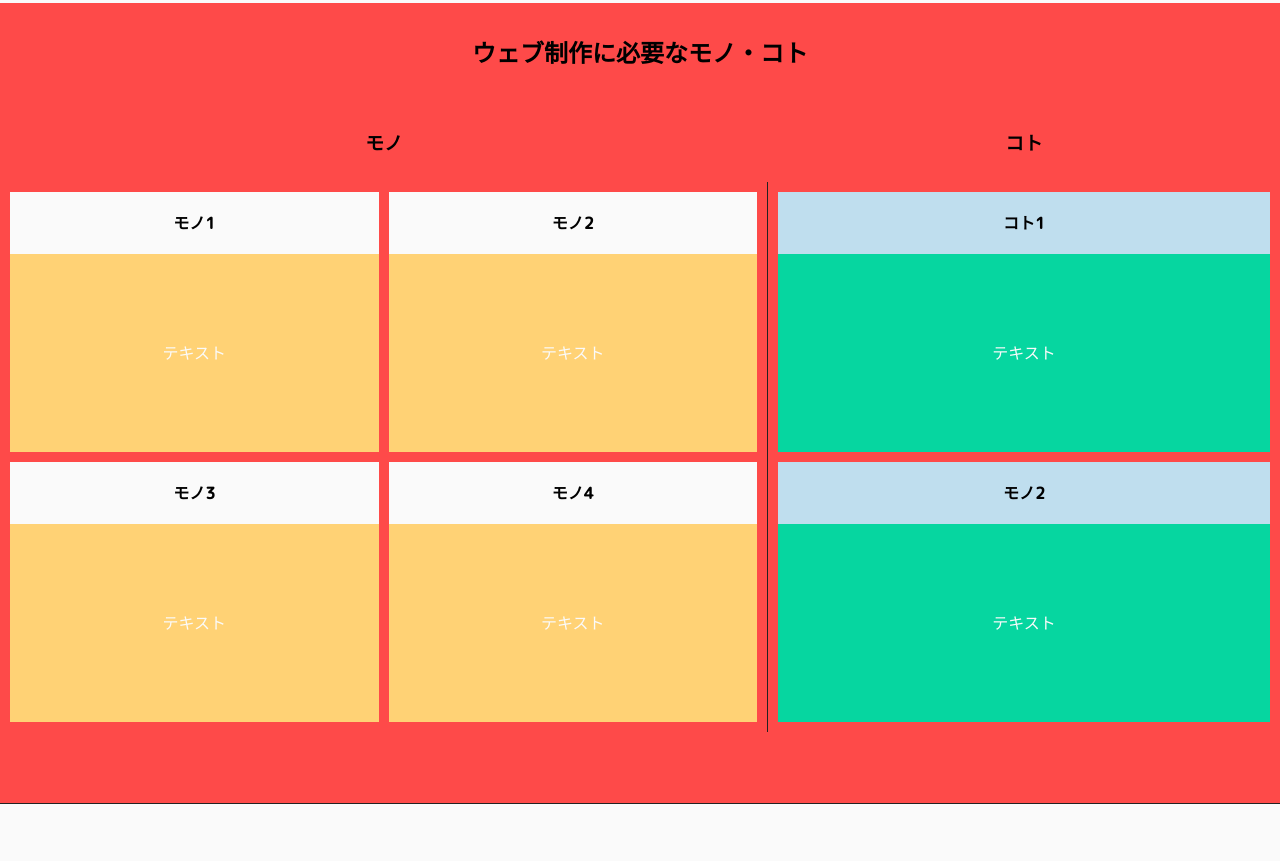
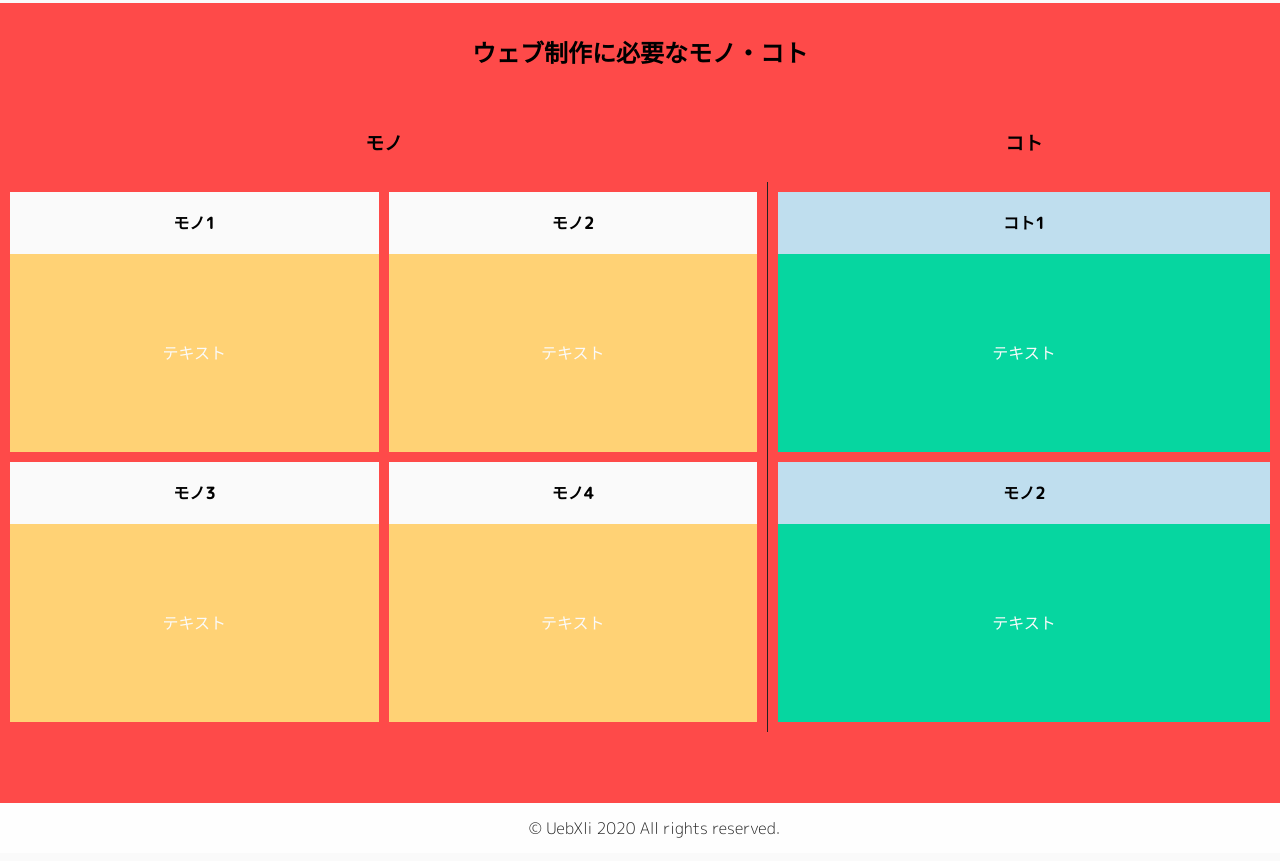
Before and after one commit to uebxli/uebxli.github.io, a plain HTML site: page index.html in a window 1280 px wide. Shown: the part 6549-7410 px from the top of the page. Before the commit the page ends 7361 px from the top, so only its background shows below. Drawn offline with nearby package versions, Linux system fonts and the light colour scheme.

Commit message:
footer追加しました

```diff
--- a/css/style.css
+++ b/css/style.css
@@ -222,7 +222,6 @@ main {
    background-color: #fe4a49;
    text-align: center;
    height: 800px;
-   border-bottom: solid 1px #222;
 }
 
 .need h2 {
@@ -383,3 +382,18 @@ main {
     background-color: #BFDEEE;
     clear: both;
 }
+
+footer {
+   text-align: center;
+   background-color: #fefefe;
+   height: 50px;
+   width: 105%;
+   margin-left: -2%;
+}
+
+p {
+   font-weight: 300;
+   color: #222;
+   margin: 0;
+   line-height: 50px;
+}
--- a/index.html
+++ b/index.html
@@ -126,11 +126,9 @@
       </div>
    </main>
 
-<!--
-   <div class="pagetop" id="pagetop">
-      <p>↑</p>
-   </div>
--->
+   <footer>
+      <p>© UebXli 2020 All rights reserved.</p>
+   </footer>
 
    <script src="js/scrollwipes.js"></script>
    <script src="js/scrollevent.js"></script>
```
